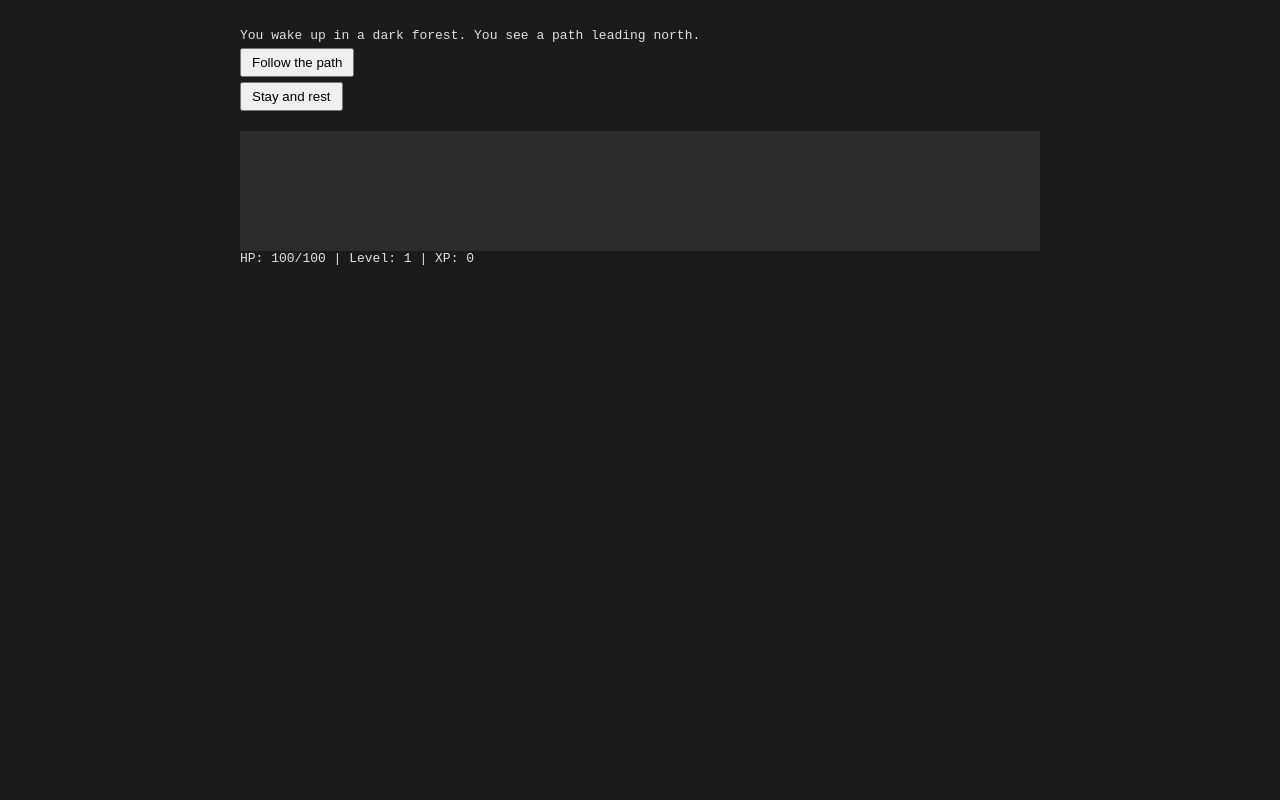
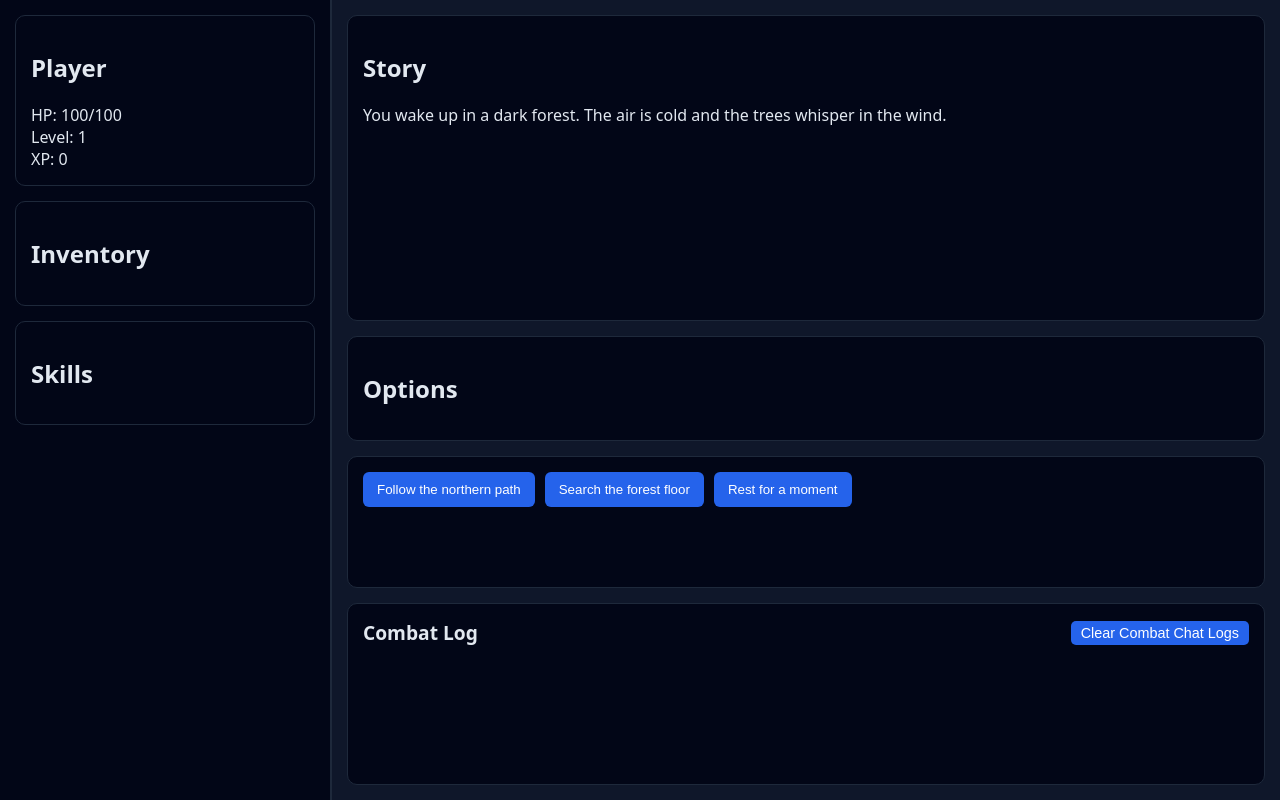
Before and after one commit to Tewahh/codespaces-blank, a plain HTML site: page index.html in a window 1280 px wide. Drawn offline with Linux system fonts and the light colour scheme.

Commit message:
fixed some things

```diff
--- a/data/scenes.js
+++ b/data/scenes.js
@@ -1,24 +1,21 @@
-import { startCombat } from "../engine/combat/combat.js";
-import { startScene } from "../engine/manager/sceneManager.js";
-import { state } from "../engine/state.js";
-
 export const scenes = {
 
   intro: {
     text: "You wake up in a dark forest. The air is cold and the trees whisper in the wind.",
     choices: [
-      { text: "Follow the northern path", action: () => startScene("forestPath") },
-      { text: "Search the forest floor", action: () => startScene("searchForest") },
-      { text: "Rest for a moment", action: () => startScene("rest") }
+      { text: "Follow the northern path", scene: "forestPath" },
+      { text: "Search the forest floor", scene: "searchForest" },
+      { text: "Rest for a moment", scene: "rest" },
     ]
   },
 
   forestPath: {
     text: "The path winds deeper into the forest. You hear something moving in the bushes.",
+    enemy: ["wolf"],
     choices: [
-      { text: "Investigate the noise", action: () => startCombat(["wolf"]) },
-      { text: "Continue walking", action: () => startScene("deepForest") },
-      { text: "Return to where you woke up", action: () => startScene("intro") }
+      { text: "Investigate the noise", combat: true },
+      { text: "Continue walking", scene: "deepForest" },
+      { text: "Return to where you woke up", scene: "intro" }
     ]
   },
 
@@ -27,10 +24,8 @@ export const scenes = {
     choices: [
       {
         text: "Take the herbs",
-        action: () => {
-          state.player.inventory.push("Herbs");
-          startScene("intro");
-        }
+        scene: "intro",
+        giveItem: "Herbs",
       }
     ]
   },
@@ -40,10 +35,8 @@ export const scenes = {
     choices: [
       {
         text: "Recover health",
-        action: () => {
-          state.player.hp = Math.min(state.player.hp + 15, state.player.maxHp);
-          startScene("intro");
-        }
+        scene: "intro",
+        heal: 15,
       }
     ]
   },
@@ -51,9 +44,9 @@ export const scenes = {
   deepForest: {
     text: "The forest grows darker here. You see a ruined shrine and a narrow trail.",
     choices: [
-      { text: "Inspect the shrine", action: () => startScene("ruinedShrine") },
-      { text: "Follow the narrow trail", action: () => startScene("banditAmbush") },
-      { text: "Head back", action: () => startScene("forestPath") }
+      { text: "Inspect the shrine", scene: "ruinedShrine" },
+      { text: "Follow the narrow trail", scene: "banditAmbush" },
+      { text: "Head back", scene: "forestPath" }
     ]
   },
 
@@ -62,45 +55,45 @@ export const scenes = {
     choices: [
       {
         text: "Take the glowing object",
-        action: () => {
-          state.player.inventory.push("Ancient Amulet");
-          startScene("deepForest");
-        }
+        scene: "deepForest",
+        giveItem: "Ancient Amulet",
       },
-      { text: "Leave the shrine", action: () => startScene("deepForest") }
+      { text: "Leave the shrine", scene: "deepForest" }
     ]
   },
 
   banditAmbush: {
     text: "Bandits jump from the bushes!",
+    enemy: ["bandit", "bandit"],
     choices: [
-      { text: "Fight!", action: () => startCombat(["bandit", "bandit"]) },
-      { text: "Run away", action: () => startScene("forestPath") }
+      { text: "Fight!", combat: true },
+      { text: "Run away", scene: "forestPath" }
     ]
   },
 
   caveEntrance: {
     text: "Behind a waterfall you discover a hidden cave entrance.",
     choices: [
-      { text: "Enter the cave", action: () => startScene("caveInterior") },
-      { text: "Return to the forest", action: () => startScene("deepForest") }
+      { text: "Enter the cave", scene: "caveInterior" },
+      { text: "Return to the forest", scene: "deepForest" }
     ]
   },
 
   caveInterior: {
     text: "The cave is dark and damp. You hear dripping water echoing through the tunnels.",
     choices: [
-      { text: "Explore deeper", action: () => startScene("caveTunnel") },
-      { text: "Search for treasure", action: () => startScene("caveTreasure") },
-      { text: "Leave the cave", action: () => startScene("caveEntrance") }
+      { text: "Explore deeper", scene: "caveTunnel" },
+      { text: "Search for treasure", scene: "caveTreasure" },
+      { text: "Leave the cave", scene: "caveEntrance" }
     ]
   },
 
   caveTunnel: {
     text: "A giant spider crawls from the shadows!",
+    enemy: ["spider"],
     choices: [
-      { text: "Fight the spider", action: () => startCombat(["spider"]) },
-      { text: "Retreat", action: () => startScene("caveInterior") }
+      { text: "Fight the spider", combat: true },
+      { text: "Retreat", scene: "caveInterior" }
     ]
   },
 
@@ -109,31 +102,28 @@ export const scenes = {
     choices: [
       {
         text: "Open the chest",
-        action: () => {
-          state.player.inventory.push("Gold Coin");
-          state.player.inventory.push("Potion");
-          startScene("caveInterior");
-        }
+        scene: "caveInterior",
+        giveItem: ["Gold Coin", "Potion"]
       },
-      { text: "Ignore it", action: () => startScene("caveInterior") }
+      { text: "Ignore it", scene: "caveInterior" }
     ]
   },
 
   villageEntrance: {
     text: "You reach a small village at the edge of the forest.",
     choices: [
-      { text: "Visit the tavern", action: () => startScene("tavern") },
-      { text: "Go to the shop", action: () => startScene("shop") },
-      { text: "Leave the village", action: () => startScene("forestPath") }
+      { text: "Visit the tavern", scene: "tavern" },
+      { text: "Go to the shop", scene: "shop" },
+      { text: "Leave the village", scene: "forestPath" }
     ]
   },
 
   tavern: {
     text: "The tavern is warm and filled with travelers.",
     choices: [
-      { text: "Talk to a mysterious stranger", action: () => startScene("strangerQuest") },
-      { text: "Rest for the night", action: () => startScene("tavernRest") },
-      { text: "Leave", action: () => startScene("villageEntrance") }
+      { text: "Talk to a mysterious stranger", scene: "strangerQuest" },
+      { text: "Rest for the night", scene: "tavernRest" },
+      { text: "Leave", scene: "villageEntrance" }
     ]
   },
 
@@ -142,10 +132,8 @@ export const scenes = {
     choices: [
       {
         text: "Wake up refreshed",
-        action: () => {
-          state.player.hp = state.player.maxHp;
-          startScene("villageEntrance");
-        }
+        scene: "villageEntrance",
+        heal: 100,
       }
     ]
   },
@@ -153,8 +141,8 @@ export const scenes = {
   strangerQuest: {
     text: "The stranger whispers: 'A dungeon lies beneath the hills. Great treasure awaits.'",
     choices: [
-      { text: "Accept the quest", action: () => startScene("dungeonEntrance") },
-      { text: "Decline", action: () => startScene("tavern") }
+      { text: "Accept the quest", scene: "dungeonEntrance" },
+      { text: "Decline", scene: "tavern" }
     ]
   },
 
@@ -163,37 +151,37 @@ export const scenes = {
     choices: [
       {
         text: "Buy Potion (10 gold)",
-        action: () => {
-          state.player.inventory.push("Potion");
-          startScene("shop");
-        }
+        scene: "shop",
+        giveItem: "Potion",
       },
-      { text: "Leave shop", action: () => startScene("villageEntrance") }
+      { text: "Leave shop", scene: "villageEntrance" }
     ]
   },
 
   dungeonEntrance: {
     text: "A massive stone door marks the entrance to an ancient dungeon.",
     choices: [
-      { text: "Enter the dungeon", action: () => startScene("dungeonRoom1") },
-      { text: "Return to village", action: () => startScene("villageEntrance") }
+      { text: "Enter the dungeon", scene: "dungeonRoom1" },
+      { text: "Return to village", scene: "villageEntrance" }
     ]
   },
 
   dungeonRoom1: {
     text: "Torches flicker along the walls. You hear monsters nearby.",
+    enemy: ["skeleton"],
     choices: [
-      { text: "Explore the room", action: () => startCombat(["skeleton"]) },
-      { text: "Go deeper", action: () => startScene("dungeonBoss") },
-      { text: "Leave dungeon", action: () => startScene("dungeonEntrance") }
+      { text: "Explore the room", combat: true },
+      { text: "Go deeper", scene: "dungeonBoss" },
+      { text: "Leave dungeon", scene: "dungeonEntrance" }
     ]
   },
 
   dungeonBoss: {
     text: "A towering guardian blocks your path!",
+    enemy: ["guardian"],
     choices: [
-      { text: "Fight the guardian", action: () => startCombat(["guardian"]) },
-      { text: "Retreat", action: () => startScene("dungeonRoom1") }
+      { text: "Fight the guardian", combat: true },
+      { text: "Retreat", scene: "dungeonRoom1" }
     ]
   }
 
--- a/engine/combat/combat.js
+++ b/engine/combat/combat.js
@@ -1,6 +1,7 @@
 import { state } from '../state.js';
 import { enemies } from '../../data/enemies.js';
 import { logCombat } from '../ui.js';
+import { addXP } from '../systems/levelSystem.js';
 
 export function startCombat(enemyIds = []) {
   state.enemiesInBattle = enemyIds.map(id => {
@@ -22,6 +23,7 @@ function nextTurn() {
 
   if (enemy.hp <= 0) {
     logCombat(`${enemy.name} defeated!`);
+    addXP(5)
     state.enemiesInBattle.shift();
   }
 
--- a/engine/manager/sceneManager.js
+++ b/engine/manager/sceneManager.js
@@ -1,36 +1,65 @@
-import { updateUI } from '../ui.js';
-import { state } from '../state.js';
-import { startCombat } from '../combat/combat.js';
-
-export const scenes = {
-  intro: {
-    text: 'You wake up in a dark forest. You see a path leading north.',
-    choices: [
-      { text: 'Follow the path', action: () => startScene('forestPath') },
-      { text: 'Stay and rest', action: () => startScene('rest') }
-    ]
-  },
-  forestPath: {
-    text: 'A wild wolf appears!',
-    choices: [
-      { text: 'Fight the wolf', action: () => startCombat(['wolf']) },
-      { text: 'Run back', action: () => startScene('intro') }
-    ]
-  },
-  rest: {
-    text: 'You take a rest and recover 10 HP.',
-    choices: [
-      { text: 'Continue', action: () => {
-          state.player.hp = Math.min(state.player.hp + 10, state.player.maxHp);
-          startScene('intro');
-        }
-      }
-    ]
-  }
-};
+import { scenes } from "../../data/scenes.js";
+import { state } from "../state.js";
+import { updateUI } from "../ui.js";
+import { startCombat } from "../combat/combat.js";
 
 export function startScene(sceneId) {
+  const scene = scenes[sceneId];
+
+  if (!scene) {
+    console.error("Scene not found:", sceneId);
+    return;
+  }
+
   state.currentScene = sceneId;
-  const scene = scenes[sceneId];
-  updateUI(scene.text, scene.choices);
+
+  const processedChoices = scene.choices.map(choice => ({
+    text: choice.text,
+    action: () => handleChoice(choice)
+  }));
+
+  updateUI(scene.text, processedChoices);
 }
+
+function handleChoice(choice) {
+
+  // Give item
+  if (choice.giveItem) {
+
+    if (Array.isArray(choice.giveItem)) {
+      choice.giveItem.forEach(item => {
+        state.player.inventory.push(item);
+      });
+    } else {
+      state.player.inventory.push(choice.giveItem);
+    }
+
+    console.log("Inventory:", state.player.inventory);
+  }
+
+  // Heal
+  if (choice.heal) {
+    state.player.hp = Math.min(
+      state.player.hp + choice.heal,
+      state.player.maxHp
+    );
+  }
+
+  // Combat
+  if (choice.combat) {
+    const scene = scenes[state.currentScene];
+    startCombat(scene.enemy);
+    return;
+  }
+
+  // Custom action
+  if (choice.action) {
+    choice.action();
+  }
+
+  // Change scene LAST
+  if (choice.scene) {
+    startScene(choice.scene);
+  }
+
+}
--- a/engine/ui.js
+++ b/engine/ui.js
@@ -1,31 +1,111 @@
-import { state } from './state.js';
+import { state } from "./state.js";
 
 export function initUI() {
   updatePlayerStats();
+  updateInventory();
+  updateSkills();
 }
 
-export function updateUI(sceneText = '', choices = []) {
-  document.getElementById('scene-text').innerText = sceneText;
+export function updateUI(sceneText = "", choices = []) {
 
-  const choicesDiv = document.getElementById('choices');
-  choicesDiv.innerHTML = '';
-  choices.forEach(choice => {
-    const btn = document.createElement('button');
-    btn.innerText = choice.text;
-    btn.onclick = () => choice.action();
-    choicesDiv.appendChild(btn);
-  });
+  // STORY TEXT
+  const textEl = document.getElementById("text");
+  if (textEl) textEl.innerText = sceneText;
+
+  // CHOICE BUTTONS
+  const buttons = document.getElementById("choiceButtons");
+
+  if (buttons) {
+    buttons.innerHTML = "";
+
+    choices.forEach(choice => {
+
+      const btn = document.createElement("button");
+      btn.innerText = choice.text;
+
+      btn.onclick = () => {
+        if (choice.action) choice.action();
+      };
+
+      buttons.appendChild(btn);
+
+    });
+  }
 
   updatePlayerStats();
+  updateInventory();
+  updateSkills();
 }
 
 export function updatePlayerStats() {
-  document.getElementById('player-stats').innerText =
-    `HP: ${state.player.hp}/${state.player.maxHp} | Level: ${state.player.level} | XP: ${state.player.xp}`;
+
+  const stats = document.getElementById("playerStats");
+
+  if (!stats) return;
+
+  stats.innerText =
+    `HP: ${state.player.hp}/${state.player.maxHp}
+Level: ${state.player.level}
+XP: ${state.player.xp}`;
+}
+
+export function updateInventory() {
+
+  const inv = document.getElementById("inventory");
+
+  if (!inv) return;
+
+  inv.innerHTML = "";
+
+  state.player.inventory.forEach(item => {
+
+    const div = document.createElement("div");
+    div.className = "item";
+    div.innerText = item;
+
+    inv.appendChild(div);
+  });
+
+  const buttontext = document.getElementById("clearCombatLogText");
+  buttontext.textContent = "Clear Combat Chat Logs";
+  buttontext.onclick = () => {
+    clearCombatLog();
+  };
+}
+
+export function updateSkills() {
+
+  const skills = document.getElementById("skills");
+
+  if (!skills) return;
+
+  skills.innerHTML = "";
+
+  if (!state.player.skills) return;
+
+  state.player.skills.forEach(skill => {
+
+    const div = document.createElement("div");
+    div.className = "skill";
+    div.innerText = skill;
+
+    skills.appendChild(div);
+
+  });
 }
 
 export function logCombat(message) {
-  const log = document.getElementById('combat-log');
-  log.innerText += message + '\n';
-  log.scrollTop = log.scrollHeight;
+  const log = document.getElementById("combat-log");
+  if (!log) return;
+
+  const line = document.createElement("div");
+  line.innerText = message;
+
+  log.appendChild(line);
+  log.scrollTop = log.scrollHeight; // always scroll to latest message
 }
+
+export function clearCombatLog() {
+  const log = document.getElementById("combat-log");
+  if (log) log.innerHTML = "";
+}
--- a/index.html
+++ b/index.html
@@ -1,17 +1,66 @@
-<!DOCTYPE html>
 <html lang="en">
+
 <head>
   <meta charset="UTF-8">
-  <title>Text RPG Starter</title>
+  <meta name="viewport" content="width=device-width, initial-scale=1.0">
+  <title>Document</title>
   <link rel="stylesheet" href="style.css">
 </head>
+
 <body>
-  <div id="game-container">
-    <div id="scene-text"></div>
-    <div id="choices"></div>
-    <div id="combat-log"></div>
-    <div id="player-stats"></div>
+  <div id="game">
+
+    <!-- LEFT PANEL -->
+    <div id="sidebar">
+      <div class="panel">
+        <h2>Player</h2>
+        <div id="playerStats"></div>
+      </div>
+
+      <div class="panel">
+        <h2>Inventory</h2>
+        <div id="inventory"></div>
+      </div>
+
+      <div class="panel">
+        <h2>Skills</h2>
+        <div id="skills"></div>
+      </div>
+    </div>
+
+    <!-- MAIN AREA -->
+    <div id="main">
+      <!-- Story / Chat -->
+      <div class="panel" id="chatBox">
+        <h2>Story</h2>
+        <div id="text"></div>
+      </div>
+
+      <!-- Choice description -->
+      <div class="panel" id="choiceText">
+        <h2>Options</h2>
+        <div id="choiceDescription"></div>
+      </div>
+
+      <!-- Choice buttons -->
+      <div class="panel" id="choices">
+        <div id="choiceButtons"></div>
+      </div>
+
+      <!-- Combat log -->
+      <div class="panel" id="combatLogPanel">
+        <div class="panel-header">
+          <h2>Combat Log</h2>
+          <button id="clearCombatLogText">Clear</button>
+        </div>
+        <div id="combat-log"></div>
+      </div>
+    </div>
+
   </div>
   <script type="module" src="main.js"></script>
+
+
 </body>
+
 </html>
--- a/style.css
+++ b/style.css
@@ -1,25 +1,153 @@
-body {
-  background: #1b1b1b;
-  color: #e0e0e0;
-  font-family: monospace;
-  padding: 20px;
+body{
+  margin:0;
+  background:#0f172a;
+  color:#e2e8f0;
+  font-family:system-ui;
 }
 
-#game-container {
-  max-width: 800px;
-  margin: auto;
+#game{
+  display:flex;
+  height:100vh;
 }
 
-#choices button {
-  display: block;
-  margin: 5px 0;
-  padding: 5px 10px;
+/* LEFT SIDEBAR */
+
+#sidebar{
+  width:300px;
+  background:#020617;
+  border-right:2px solid #1e293b;
+  padding:15px;
+  display:flex;
+  flex-direction:column;
+  gap:15px;
+}
+
+/* MAIN AREA */
+
+#main{
+  flex:1;
+  display:flex;
+  flex-direction:column;
+  gap:15px;
+  padding:15px;
+}
+
+/* PANELS */
+
+.panel{
+  background:#020617;
+  border:1px solid #1e293b;
+  border-radius:10px;
+  padding:15px;
+}
+
+/* STORY BOX */
+
+#chatBox{
+  flex:2;
+  overflow-y:auto;
+}
+
+/* CHOICE DESCRIPTION */
+
+#choiceText{
+  min-height:60px;
+}
+
+/* CHOICES */
+
+#choices{
+  min-height:100px;
+}
+
+#choiceButtons{
+  display:flex;
+  flex-wrap:wrap;
+  gap:10px;
+}
+
+/* BUTTONS */
+
+button{
+  background:#2563eb;
+  border:none;
+  padding:10px 14px;
+  color:white;
+  border-radius:6px;
+  cursor:pointer;
+  transition:0.2s;
+}
+
+button:hover{
+  background:#1d4ed8;
+  transform:translateY(-1px);
+}
+
+/* INVENTORY ITEMS */
+
+.item{
+  padding:6px;
+  border-bottom:1px solid #1e293b;
+}
+
+/* SKILLS */
+
+.skill{
+  padding:6px;
+  border-bottom:1px solid #1e293b;
+}
+
+/* SCROLLBARS */
+
+::-webkit-scrollbar{
+  width:6px;
+}
+
+::-webkit-scrollbar-thumb{
+  background:#1e293b;
+  border-radius:5px;
+}
+
+#combatLogPanel {
+  min-height:150px;
+  max-height:200px;
+  overflow-y:auto;
 }
 
 #combat-log {
-  margin-top: 20px;
-  background: #2b2b2b;
-  padding: 10px;
-  min-height: 100px;
-  overflow-y: auto;
+  padding:6px;
+  font-size:14px;
+  color:#f1f5f9;
+}#combat-log::-webkit-scrollbar {
+  width:6px;
 }
+
+#combat-log::-webkit-scrollbar-thumb {
+  background:#1e293b;
+  border-radius:5px;
+}
+.panel-header {
+  display: flex;
+  justify-content: space-between; /* pushes items to opposite ends */
+  align-items: center; /* vertically centers them */
+  margin-bottom: 10px;
+}
+
+.panel-header h2 {
+  margin: 0;
+  font-size: 1.2em;
+}
+
+.panel-header button {
+  padding: 4px 10px;
+  font-size: 0.9em;
+  background: #2563eb;
+  color: white;
+  border: none;
+  border-radius: 5px;
+  cursor: pointer;
+}
+
+.panel-header button:hover {
+  background: #1d4ed8;
+}
```
Also changed, not shown: data/to-add.js (+12 -0 lines).
